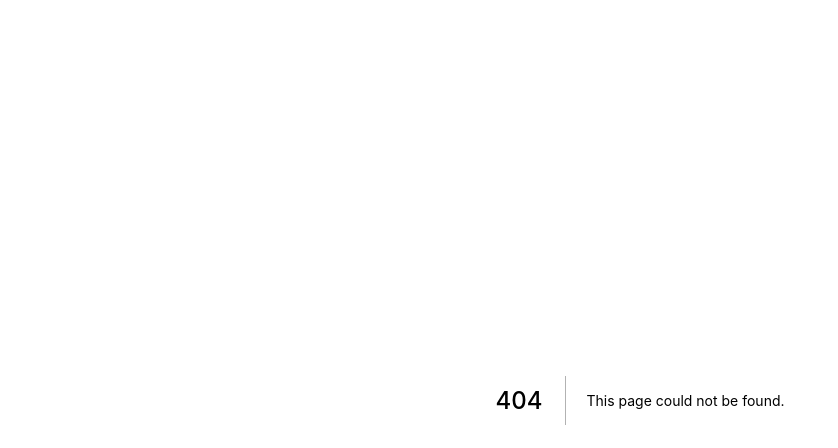
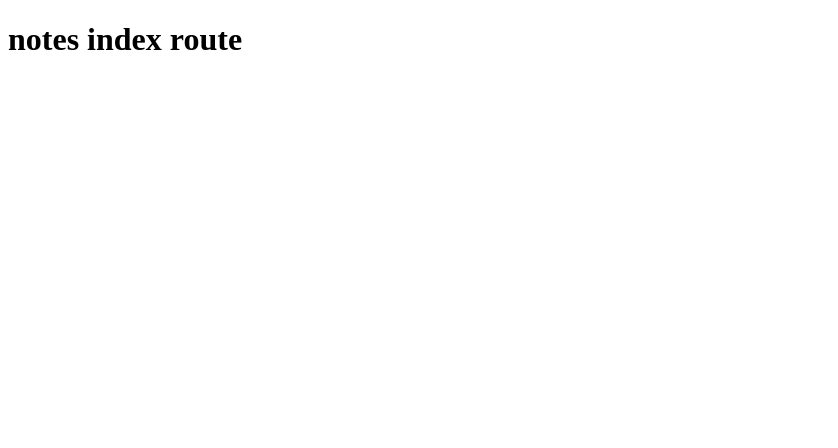
Before and after one commit to jugalkpatel/notes-app, a Next.js app: page /notes in a window 1280 px wide. Before the commit this address had no page. Shown: the top 448 px of the page, without its empty margins (0-838 px from the left). Built offline with nearby package versions, Linux system fonts and the light colour scheme.

Commit message:
add notes route (/notes)

```diff
--- /dev/null
+++ b/pages/notes/index.jsx
@@ -0,0 +1,3 @@
+export default () => {
+    return <h1>notes index route</h1>
+}
```
